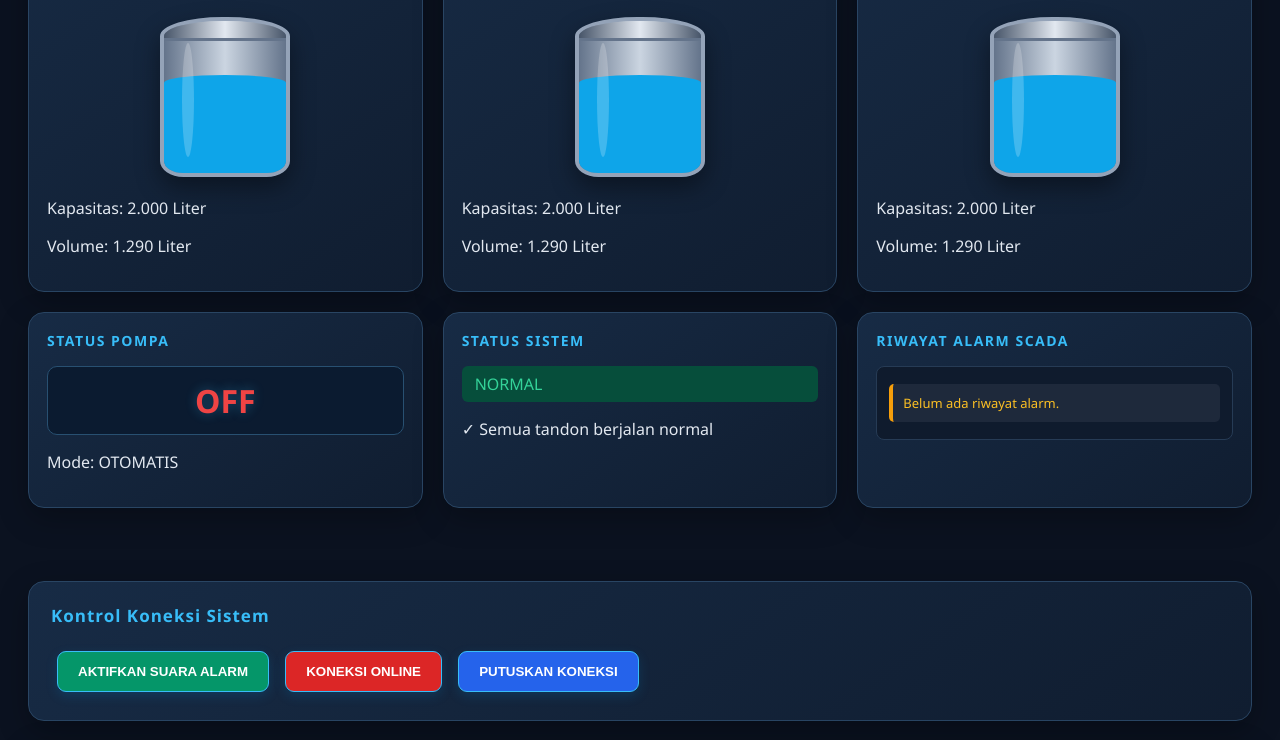
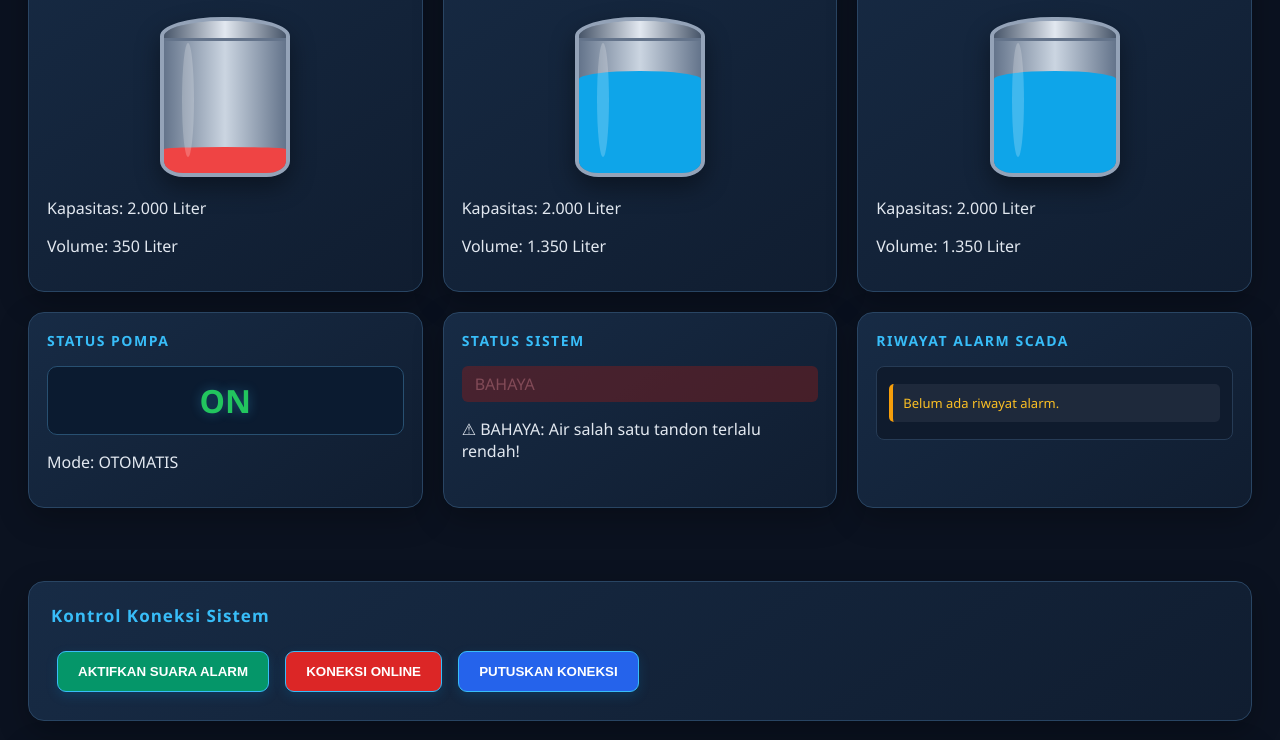
Before and after one commit to anandawahyuningsih123-netizen/project-scada-monitoring., a plain HTML site: page index.html in a window 1280 px wide. Shown: the part 353-1093 px from the top of the page. Drawn offline with Linux system fonts and the light colour scheme.

Commit message:
Update index.html

```diff
--- a/index.html
+++ b/index.html
@@ -472,7 +472,7 @@ canvas {
 </footer>
 
 <script>
-let levelA = 65;
+let levelA = 15;
 let levelB = 65;
 let levelC = 65;
 
```
